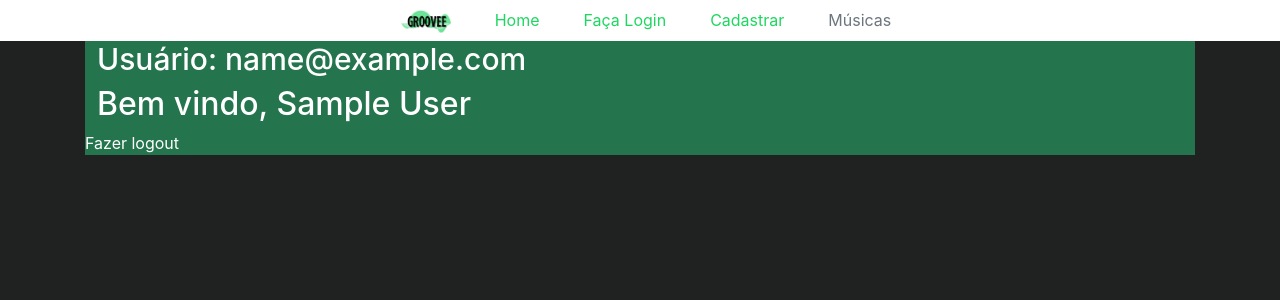
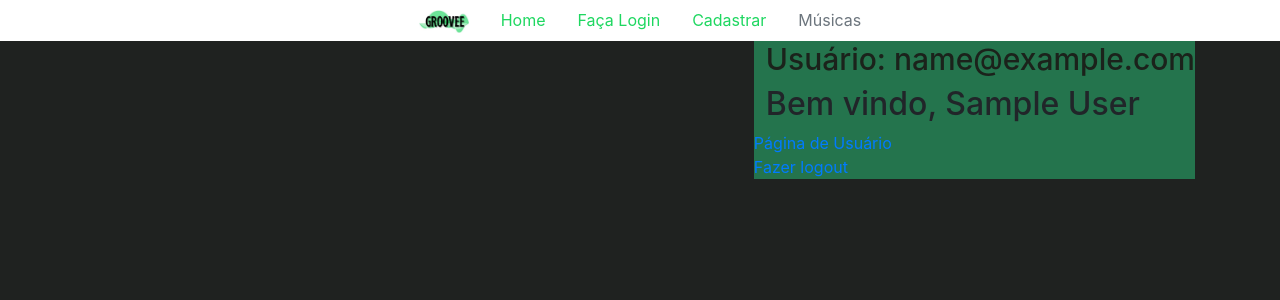
Before and after one commit to LucasPereiraM/groovee, a PHP site: page / in a window 1280 px wide. Shown: the top 300 px of the page. Run offline with PHP 8.4, Linux system fonts and the light colour scheme; the visitor is signed in with stand-in values (Sample User, id 1).

Commit message:
🌈 style:

```diff
--- a/index.php
+++ b/index.php
@@ -40,11 +40,13 @@ if (isset($_SESSION['usuario']) && isset($_SESSION['nome'])) {
   </header>
   <body>
     <div class="container">
-      <div class="userInfo">
-            <h1> Usuário: <?php echo $_SESSION['usuario'] ?> </h1>
-            <h2> Bem vindo, <?php echo $_SESSION['nome'] ?> </h2>
-            <a href="logout.php">Fazer logout</a>
-      </div>
+        <div class="userInfo">
+          <h1> Usuário: <?php echo $_SESSION['usuario'] ?> </h1>
+          <h2> Bem vindo, <?php echo $_SESSION['nome'] ?> </h2>
+          <a href="logout.php">Página de Usuário</a>
+          <br>
+          <a href="logout.php">Fazer logout</a>
+        </div>
     </div>
 
   </body>
--- a/style.css
+++ b/style.css
@@ -57,9 +57,6 @@ label{
 
 .userInfo{
     background-color: #24744d;
-    width:auto;
-}
-.userInfo h1,h2,a{
-    color: white;
+    float: right;
     text-indent: 12px;
 }
```
